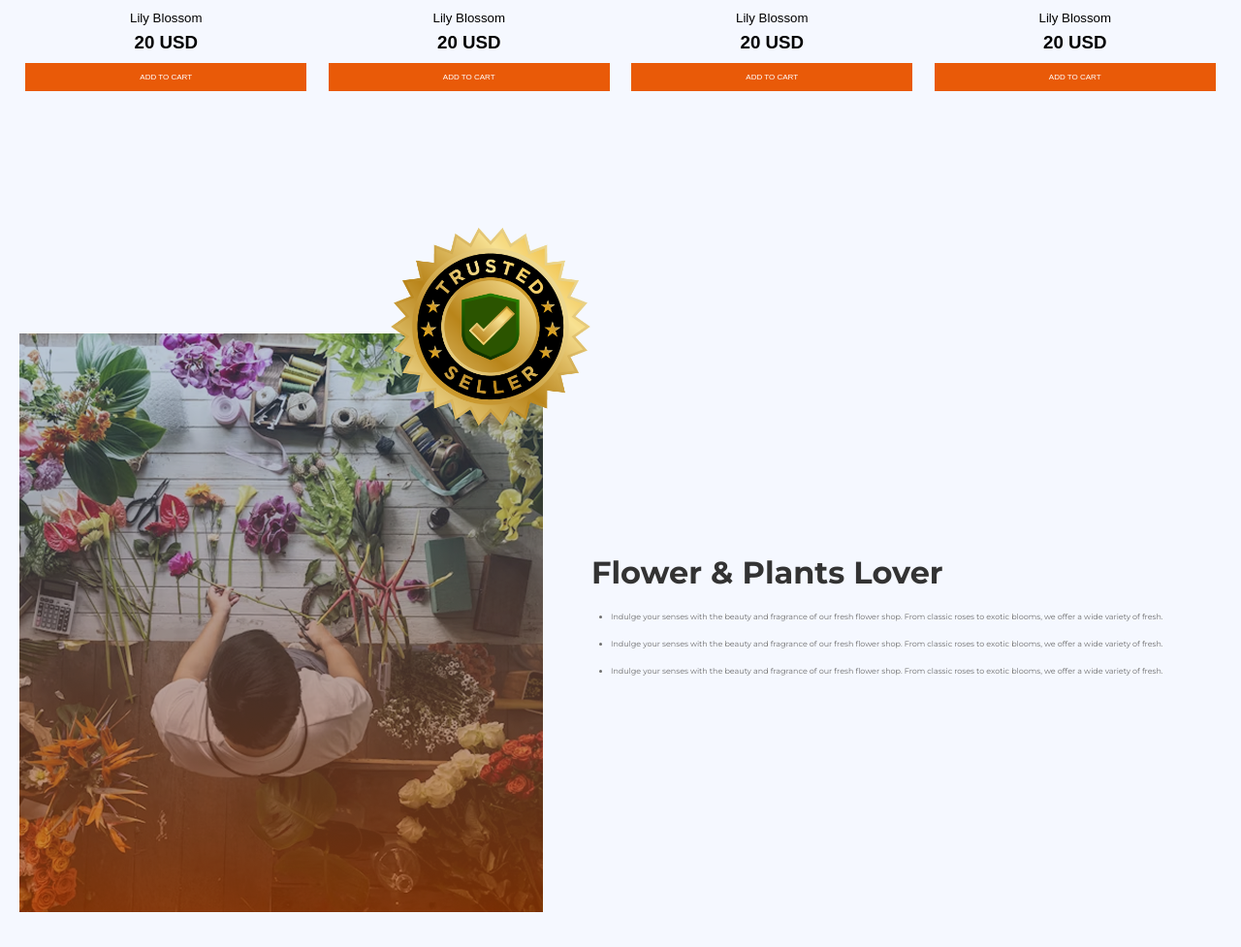
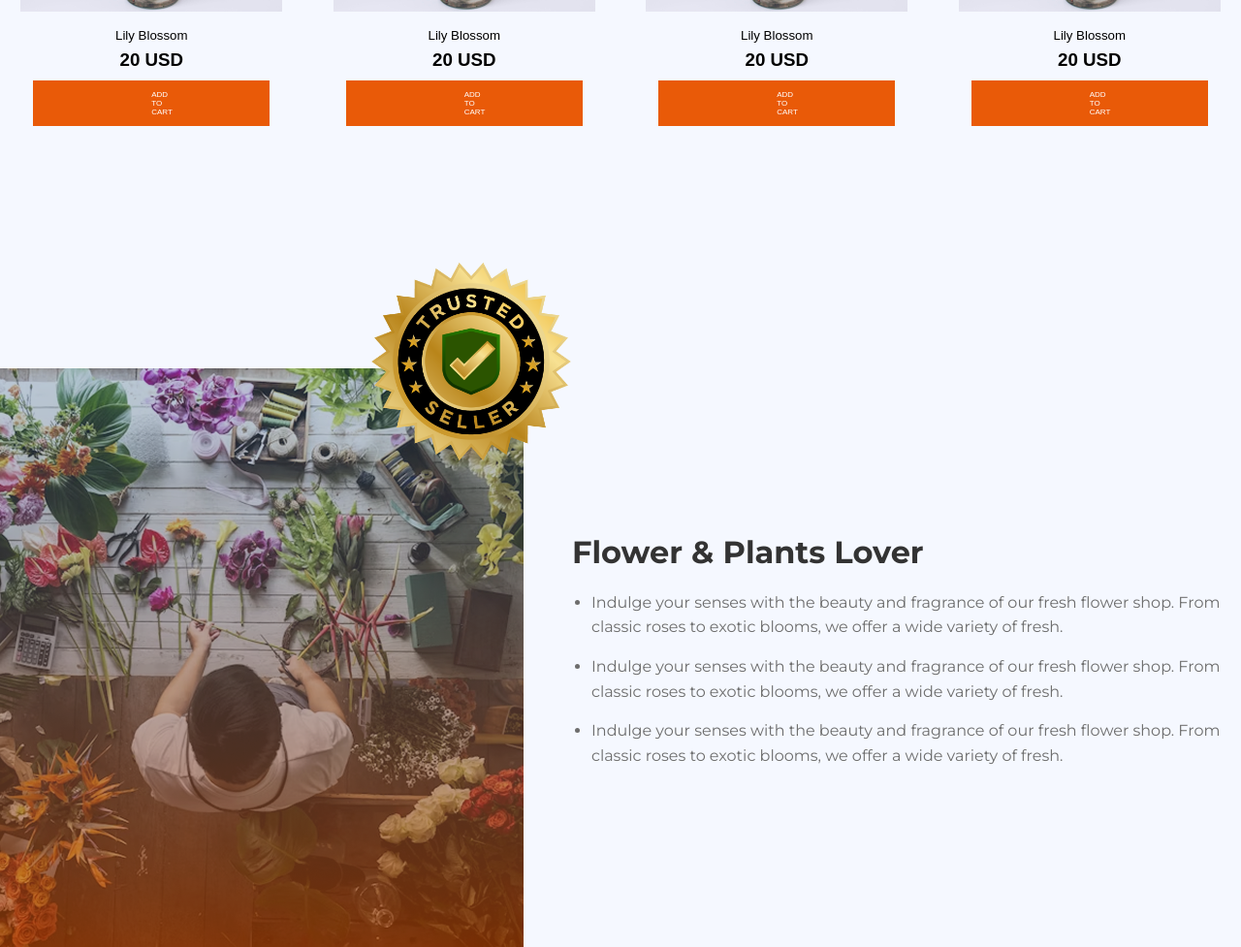
Before and after one commit to ripon-ch/ph-assignment2, a plain HTML site: page index.html in a window 1280 px wide. Shown: the part 1629-2606 px from the top of the page at 97% size. Drawn offline with Linux system fonts and the light colour scheme.

Commit message:
update style.css

```diff
--- a/style.css
+++ b/style.css
@@ -3,6 +3,7 @@
     box-sizing: border-box;
     padding: 0;
     margin: 0;
+
 
     background-color: rgb(245, 248, 255);
     font-family: "Montserrat", sans-serif;
@@ -10,7 +11,7 @@
 
 /* common css */
 .container{
-    max-width: 1240px;
+    max-width: 1440px;
     margin: auto;
 }
 
@@ -37,6 +38,7 @@ img{
     background: rgb(233, 90, 8);
     border: none;
     color: white;
+    max-width: 238px;
     padding: 10px 39%;
     font-size: .5rem;
     font-family: sans-serif;
@@ -246,7 +248,7 @@ span{
 .content-box li {
     margin-bottom: 15px;
     line-height: 1.6;
-    font-size: .5rem;
+    font-size: 1rem;
 }
 
 /* latest deals style */
```
